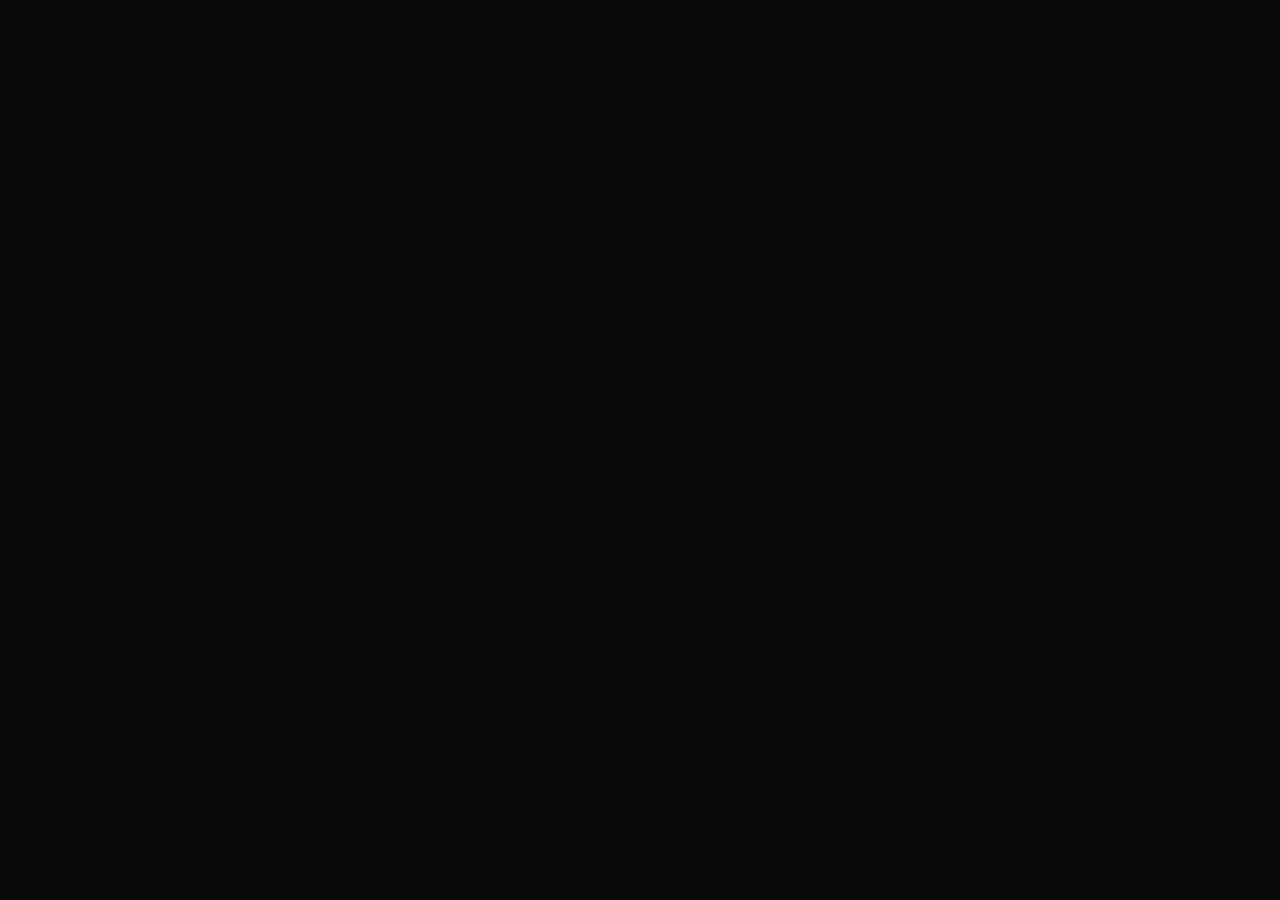
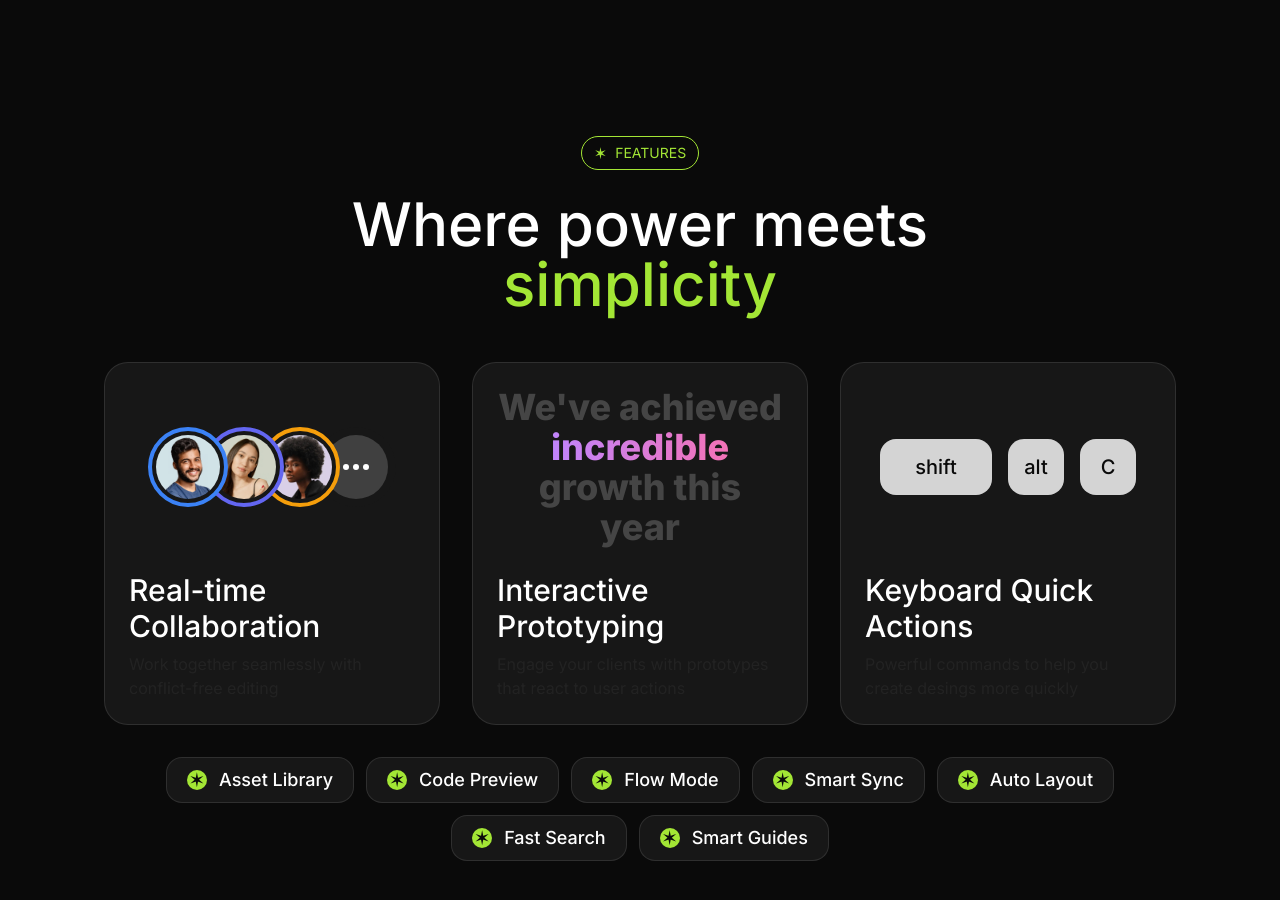
Before and after one commit to swarajzz/Layers, a Next.js app: page / in a window 1280 px wide. Shown: the part 1940-2840 px from the top of the page. Built offline with nearby package versions, Linux system fonts and the light colour scheme.

Commit message:
add features section

```diff
--- a/src/app/page.tsx
+++ b/src/app/page.tsx
@@ -1,3 +1,4 @@
+import Features from "@/sections/Features";
 import Hero from "@/sections/Hero";
 import Introduction from "@/sections/Introduction";
 import LogoTicker from "@/sections/LogoTicker";
@@ -10,6 +11,7 @@
             <Hero />
             <LogoTicker />
             <Introduction />
+            <Features />
         </>
     );
 }
--- /dev/null
+++ b/src/components/Avatar.tsx
@@ -0,0 +1,18 @@
+import { HTMLAttributes } from "react";
+import { twMerge } from "tailwind-merge";
+
+export default function Avatar(props: HTMLAttributes<HTMLDivElement>) {
+    const { className, children, ...otherProps } = props;
+
+    return (
+        <div
+            className={twMerge(
+                "size-20 overflow-hidden rounded-full border-4 border-blue-500 bg-neutral-900 p-1",
+                className,
+            )}
+            {...otherProps}
+        >
+            {children}
+        </div>
+    );
+}
--- /dev/null
+++ b/src/components/FeatureCard.tsx
@@ -0,0 +1,24 @@
+import { twMerge } from "tailwind-merge";
+
+export default function FeatureCard(props: {
+    title: string;
+    description: string;
+    children?: React.ReactNode;
+    className?: string;
+}) {
+    const { title, description, children, className } = props;
+    return (
+        <div
+            className={twMerge(
+                "rounded-3xl border border-white/10 bg-neutral-900 p-6",
+                className,
+            )}
+        >
+            <div className="aspect-video">{children}</div>
+            <div>
+                <h3 className="mt-6 text-3xl font-medium">{title}</h3>
+                <p className="mt-2 text-white/5">{description}</p>
+            </div>
+        </div>
+    );
+}
--- /dev/null
+++ b/src/components/Key.tsx
@@ -0,0 +1,17 @@
+import { HTMLAttributes } from "react";
+import { twMerge } from "tailwind-merge";
+
+export default function Key(props: HTMLAttributes<HTMLDivElement>) {
+    const { className, children, ...otherProps } = props;
+    return (
+        <div
+            className={twMerge(
+                "inline-flex size-14 items-center justify-center rounded-2xl bg-neutral-300 text-xl font-medium text-neutral-950",
+                className,
+            )}
+            {...otherProps}
+        >
+            {children}
+        </div>
+    );
+}
--- a/src/sections/Features.tsx
+++ b/src/sections/Features.tsx
@@ -1,3 +1,12 @@
+import FeatureCard from "@/components/FeatureCard";
+import Tag from "@/components/Tag";
+import avatar1 from "@/assets/images/avatar-ashwin-santiago.jpg";
+import avatar3 from "@/assets/images/avatar-lula-meyers.jpg";
+import avatar2 from "@/assets/images/avatar-florence-shaw.jpg";
+import Image from "next/image";
+import Avatar from "@/components/Avatar";
+import Key from "@/components/Key";
+
 const features = [
     "Asset Library",
     "Code Preview",
@@ -9,5 +18,103 @@
 ];
 
 export default function Features() {
-    return <div>Features</div>;
+    return (
+        <section className="py-24">
+            <div className="container">
+                <div className="flex justify-center">
+                    <Tag>Features</Tag>
+                </div>
+                <h2 className="mx-auto mt-6 max-w-2xl text-center text-6xl font-medium">
+                    Where power meets{" "}
+                    <span className="text-lime-400">simplicity</span>
+                </h2>
+                <div className="mt-12 grid grid-cols-1 gap-8 md:grid-cols-4 lg:grid-cols-3">
+                    <FeatureCard
+                        title="Real-time Collaboration"
+                        description=" Work together seamlessly with conflict-free
+                                editing"
+                        className="md:col-span-2 lg:col-span-1"
+                    >
+                        <div className="flex aspect-video items-center justify-center">
+                            <Avatar className="z-40">
+                                <Image
+                                    className="rounded-full"
+                                    src={avatar1}
+                                    alt="Avatar 1"
+                                />
+                            </Avatar>
+                            <Avatar className="z-30 -ml-6 border-indigo-500">
+                                <Image
+                                    className="rounded-full"
+                                    src={avatar2}
+                                    alt="Avatar 2"
+                                />
+                            </Avatar>
+                            <Avatar className="z-20 -ml-6 border-amber-500">
+                                <Image
+                                    className="rounded-full"
+                                    src={avatar3}
+                                    alt="Avatar 3"
+                                />
+                            </Avatar>
+                            <Avatar className="-ml-6 border-transparent">
+                                <div className="inline-flex size-full items-center justify-center gap-1 rounded-full bg-neutral-700">
+                                    {Array.from({ length: 3 }).map((_, i) => (
+                                        <span
+                                            className="size-1.5 rounded-full bg-white"
+                                            key={i}
+                                        ></span>
+                                    ))}
+                                </div>
+                            </Avatar>
+                        </div>
+                    </FeatureCard>
+                    <FeatureCard
+                        title="Interactive Prototyping"
+                        description="Engage your clients with prototypes that react
+                                to user actions
+                            "
+                        className="md:col-span-2 lg:col-span-1"
+                    >
+                        <div className="flex aspect-video items-center justify-center">
+                            <p className="text-center text-4xl font-extrabold text-white/20">
+                                We&apos;ve achieved{" "}
+                                <span className="bg-gradient-to-r from-purple-400 to-pink-400 bg-clip-text text-transparent">
+                                    incredible
+                                </span>{" "}
+                                growth this year
+                            </p>
+                        </div>
+                    </FeatureCard>
+                    <FeatureCard
+                        title="Keyboard Quick Actions"
+                        description="Powerful commands to help you create desings
+                                more quickly"
+                        className="md:col-start-2 md:col-span-2 lg:col-span-1 lg:col-start-auto"
+                    >
+                        <div className="flex aspect-video items-center justify-center gap-4">
+                            <Key className="w-28">shift</Key>
+                            <Key>alt</Key>
+                            <Key>C</Key>
+                        </div>
+                    </FeatureCard>
+                </div>
+                <div className="mt-8 flex flex-wrap justify-center gap-3">
+                    {features.map((feature) => (
+                        <div
+                            key={feature}
+                            className="inline-flex items-center justify-center gap-3 rounded-2xl border border-white/10 bg-neutral-900 px-3 py-1.5 md:px-5 md:py-2"
+                        >
+                            <span className="inline-flex size-5 items-center justify-center rounded-full bg-lime-400 text-xl text-neutral-950">
+                                &#10038;
+                            </span>
+                            <span className="font-medium md:text-lg">
+                                {feature}
+                            </span>
+                        </div>
+                    ))}
+                </div>
+            </div>
+        </section>
+    );
 }
```
